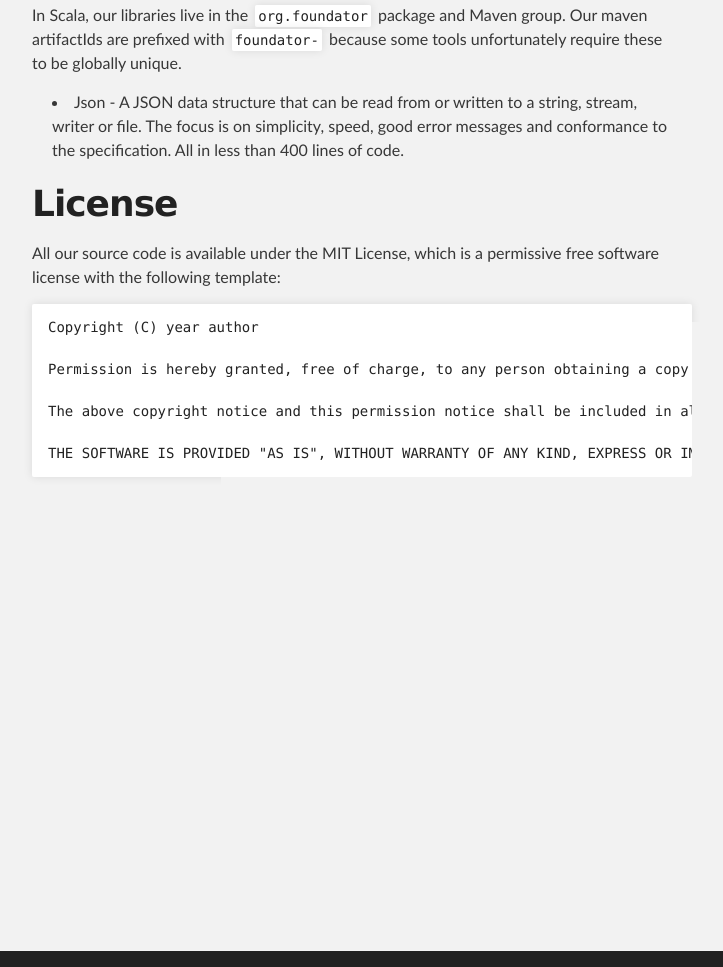
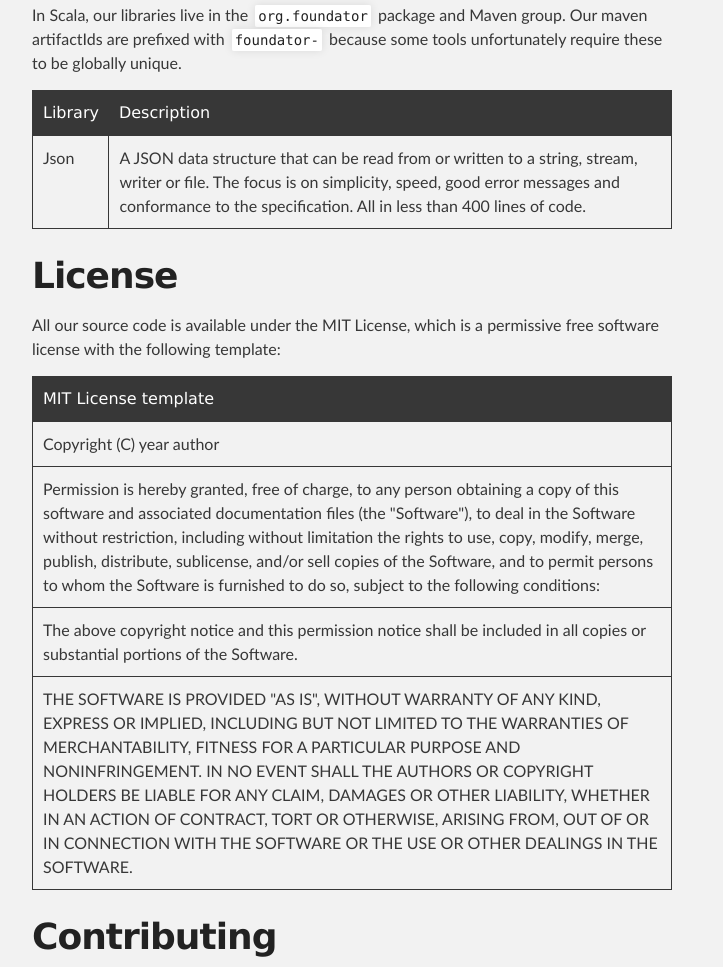
Before and after one commit to foundator/foundator.github.io, a plain HTML site: page index.html in a window 1280 px wide. Shown: the part 695-1662 px from the top of the page, without its empty margins (288-1011 px from the left). Drawn offline with Linux system fonts and the light colour scheme.

```diff
--- a/index.html
+++ b/index.html
@@ -45,23 +45,39 @@
 
 <p>In Scala, our libraries live in the <code>org.foundator</code> package and Maven group. Our maven artifactIds are prefixed with <code>foundator-</code> because some tools unfortunately require these to be globally unique.</p>
 
-<ul>
-<li>Json - A JSON data structure that can be read from or written to a string, stream, writer or file. The focus is on simplicity, speed, good error messages and conformance to the specification. All in less than 400 lines of code.</li>
-</ul><h1>
+<table>
+<thead><tr>
+<th>Library</th>
+<th>Description</th>
+</tr></thead>
+<tbody><tr>
+<td>Json</td>
+<td>A JSON data structure that can be read from or written to a string, stream, writer or file. The focus is on simplicity, speed, good error messages and conformance to the specification. All in less than 400 lines of code.</td>
+</tr></tbody>
+</table><h1>
 <a name="license" class="anchor" href="#license"><span class="octicon octicon-link"></span></a>License</h1>
 
 <p>All our source code is available under the MIT License, which is a permissive free software license with the following template:</p>
 
-<pre><code>Copyright (C) year author
-
-Permission is hereby granted, free of charge, to any person obtaining a copy of this software and associated documentation files (the "Software"), to deal in the Software without restriction, including without limitation the rights to use, copy, modify, merge, publish, distribute, sublicense, and/or sell copies of the Software, and to permit persons to whom the Software is furnished to do so, subject to the following conditions:
-
-The above copyright notice and this permission notice shall be included in all copies or substantial portions of the Software.
-
-THE SOFTWARE IS PROVIDED "AS IS", WITHOUT WARRANTY OF ANY KIND, EXPRESS OR IMPLIED, INCLUDING BUT NOT LIMITED TO THE WARRANTIES OF MERCHANTABILITY, FITNESS FOR A PARTICULAR PURPOSE AND NONINFRINGEMENT. IN NO EVENT SHALL THE AUTHORS OR COPYRIGHT HOLDERS BE LIABLE FOR ANY CLAIM, DAMAGES OR OTHER LIABILITY, WHETHER IN AN ACTION OF CONTRACT, TORT OR OTHERWISE, ARISING FROM, OUT OF OR IN CONNECTION WITH THE SOFTWARE OR THE USE OR OTHER DEALINGS IN THE SOFTWARE.
-</code></pre>
-
-<h1>
+<table>
+<thead><tr>
+<th>MIT License template</th>
+</tr></thead>
+<tbody>
+<tr>
+<td>Copyright (C) year author</td>
+</tr>
+<tr>
+<td>Permission is hereby granted, free of charge, to any person obtaining a copy of this software and associated documentation files (the "Software"), to deal in the Software without restriction, including without limitation the rights to use, copy, modify, merge, publish, distribute, sublicense, and/or sell copies of the Software, and to permit persons to whom the Software is furnished to do so, subject to the following conditions:</td>
+</tr>
+<tr>
+<td>The above copyright notice and this permission notice shall be included in all copies or substantial portions of the Software.</td>
+</tr>
+<tr>
+<td>THE SOFTWARE IS PROVIDED "AS IS", WITHOUT WARRANTY OF ANY KIND, EXPRESS OR IMPLIED, INCLUDING BUT NOT LIMITED TO THE WARRANTIES OF MERCHANTABILITY, FITNESS FOR A PARTICULAR PURPOSE AND NONINFRINGEMENT. IN NO EVENT SHALL THE AUTHORS OR COPYRIGHT HOLDERS BE LIABLE FOR ANY CLAIM, DAMAGES OR OTHER LIABILITY, WHETHER IN AN ACTION OF CONTRACT, TORT OR OTHERWISE, ARISING FROM, OUT OF OR IN CONNECTION WITH THE SOFTWARE OR THE USE OR OTHER DEALINGS IN THE SOFTWARE.</td>
+</tr>
+</tbody>
+</table><h1>
 <a name="contributing" class="anchor" href="#contributing"><span class="octicon octicon-link"></span></a>Contributing</h1>
 
 <p>If you wish to contribute to the foundators.org libraries, you can do so by reporting bugs, expanding the wiki or creating a pull request.</p>
```
Also changed, not shown: params.json (+1 -1 lines).
